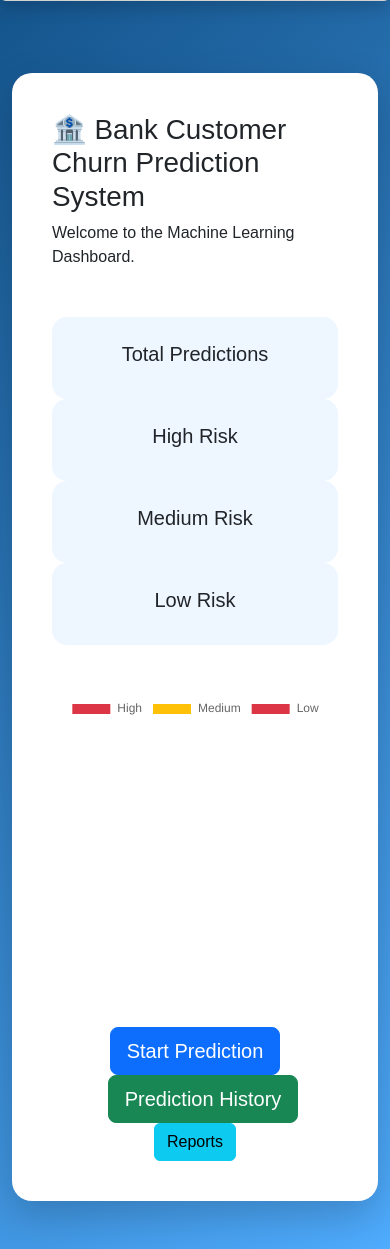
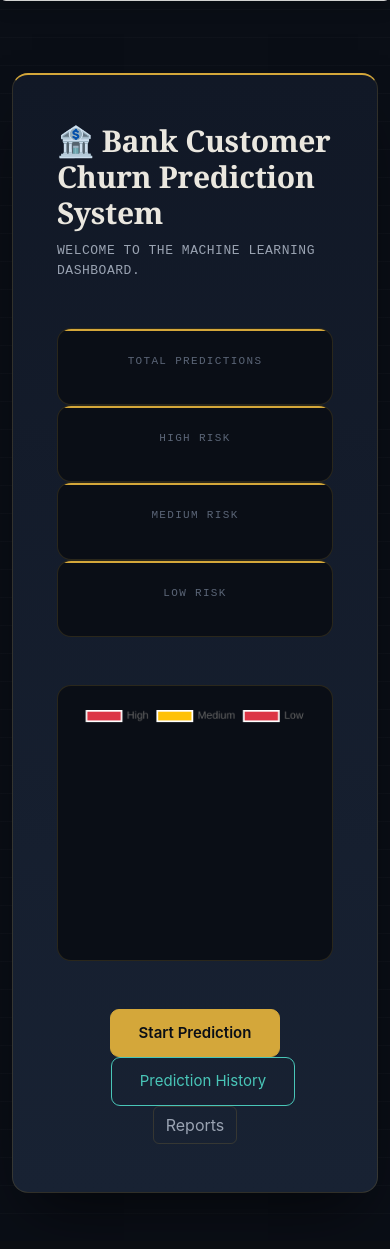
Before and after one commit to Hiruni28/bank-customer-churn-prediction, a Flask app: template templates/dashboard.html in a window 390 px wide. Shown: the part 159-1408 px from the top of the page. After the commit the page ends 1352 px from the top, so only its background shows below. Run offline with Flask 3, Linux system fonts and the light colour scheme; the template is opened without the code that fills it, so the values that code supplies are empty; parts of the project's set-up code (start-up, migrations or seed data) failed here and were passed over.

Commit message:
Updated dashboard.css file

```diff
--- a/static/dashboard.css
+++ b/static/dashboard.css
@@ -1,71 +1,298 @@
-body{
-
-    background:linear-gradient(135deg,#0f4c81,#4facfe);
-
-    font-family:Arial,Helvetica,sans-serif;
-
+:root{
+    --ink-950:#0a0e16;
+    --ink-900:#111826;
+    --ink-800:#182233;
+    --line:rgba(212,167,58,.16);
+    --gold:#d4a73a;
+    --gold-soft:#e8c877;
+    --signal:#49c6b8;
+    --danger:#e6555b;
+    --text-hi:#eae7df;
+    --text-mid:#9aa3b2;
+    --text-low:#5b6577;
 }
 
-.dashboard-card{
-
-    background:white;
-
-    border-radius:20px;
-
-    padding:40px;
-
-    box-shadow:0 15px 40px rgba(0,0,0,.2);
-
+*{
+    box-sizing:border-box;
 }
 
-.top-bar{
-
-    display:flex;
-
-    justify-content:space-between;
-
-    align-items:center;
-
+body{
+    background:
+        radial-gradient(ellipse 900px 500px at 50% -10%, rgba(212,167,58,.07), transparent 60%),
+        repeating-linear-gradient(180deg, rgba(255,255,255,.02) 0px, rgba(255,255,255,.02) 1px, transparent 1px, transparent 28px),
+        var(--ink-950);
+    font-family:'Inter','Segoe UI',Arial,Helvetica,sans-serif;
+    color:var(--text-hi);
+    min-height:100vh;
 }
 
-.profile{
-
-    display:flex;
-
-    align-items:center;
-
-    gap:20px;
-
+/* ---- profile bar (the .card injected above the container) ---- */
+.profile-bar{
+    background:linear-gradient(180deg, var(--ink-900), var(--ink-800)) !important;
+    border:1px solid var(--line) !important;
+    border-radius:0 !important;
+    box-shadow:none !important;
 }
 
-.avatar{
-
-    width:70px;
-
-    height:70px;
-
-    border-radius:50%;
-
-    border:3px solid #0f4c81;
-
+.profile-bar .card-body{
+    max-width:1200px;
+    margin:0 auto;
+    width:100%;
+    padding:22px 24px !important;
 }
 
+.profile-bar img{
+    border:2px solid var(--gold);
+    padding:2px;
+    background:var(--ink-950);
+}
+
+.profile-bar h4{
+    font-family:'Source Serif 4','Georgia',serif;
+    font-weight:600;
+    color:var(--text-hi);
+}
+
+.profile-bar .text-muted{
+    font-family:'IBM Plex Mono','Courier New',monospace;
+    font-size:13px;
+    letter-spacing:.02em;
+    color:var(--text-mid) !important;
+}
+
+/* ---- main dashboard card ---- */
+.dashboard-card{
+    background:linear-gradient(180deg, var(--ink-900), var(--ink-800));
+    border:1px solid var(--line);
+    border-top:2px solid var(--gold);
+    border-radius:16px;
+    padding:48px 44px;
+    box-shadow:0 30px 60px -20px rgba(0,0,0,.6);
+}
+
+.dashboard-card h1{
+    font-family:'Source Serif 4','Georgia',serif;
+    font-weight:600;
+    font-size:30px;
+    color:var(--text-hi);
+    letter-spacing:-.01em;
+}
+
+.dashboard-card > p{
+    font-family:'IBM Plex Mono','Courier New',monospace;
+    font-size:13px;
+    letter-spacing:.04em;
+    color:var(--text-mid);
+    margin-top:10px;
+    text-transform:uppercase;
+}
+
+/* ---- info cards ---- */
 .info-card{
+    background:var(--ink-950);
+    border:1px solid var(--line);
+    border-radius:14px;
+    padding:26px 20px;
+    text-align:center;
+    transition:transform .25s ease, border-color .25s ease;
+    position:relative;
+    overflow:hidden;
+}
 
-    background:#eef6ff;
-
-    padding:25px;
-
-    border-radius:15px;
-
-    text-align:center;
-
-    transition:.3s;
-
+.info-card::before{
+    content:"";
+    position:absolute;
+    top:0;
+    left:0;
+    right:0;
+    height:2px;
+    background:var(--accent, var(--gold));
 }
 
 .info-card:hover{
+    transform:translateY(-6px);
+    border-color:var(--line);
+}
 
-    transform:translateY(-6px);
+.info-card h5{
+    font-family:'IBM Plex Mono','Courier New',monospace;
+    font-size:11px;
+    letter-spacing:.12em;
+    text-transform:uppercase;
+    color:var(--text-low);
+    margin-bottom:10px;
+}
 
+.info-card h1{
+    font-family:'Source Serif 4','Georgia',serif;
+    font-weight:600;
+    font-size:38px;
+    color:var(--text-hi);
+    margin:0;
 }
+
+/* risk accent variants — apply alongside .info-card */
+.info-card.risk-high{--accent:var(--danger);}
+.info-card.risk-high h1{color:var(--danger);}
+
+.info-card.risk-medium{--accent:var(--gold);}
+.info-card.risk-medium h1{color:var(--gold-soft);}
+
+.info-card.risk-low{--accent:var(--signal);}
+.info-card.risk-low h1{color:var(--signal);}
+
+.info-card:not(.risk-high):not(.risk-medium):not(.risk-low) h1{
+    color:var(--text-hi);
+}
+
+/* ---- chart area ---- */
+#riskChart{
+    background:var(--ink-950);
+    border:1px solid var(--line);
+    border-radius:14px;
+    padding:16px;
+}
+
+/* ---- action buttons ---- */
+.btn-primary{
+    background:var(--gold);
+    border-color:var(--gold);
+    color:var(--ink-950);
+    font-weight:600;
+}
+.btn-primary:hover,
+.btn-primary:focus{
+    background:var(--gold-soft);
+    border-color:var(--gold-soft);
+    color:var(--ink-950);
+}
+
+.btn-success{
+    background:transparent;
+    border:1px solid var(--signal);
+    color:var(--signal);
+}
+.btn-success:hover,
+.btn-success:focus{
+    background:var(--signal);
+    border-color:var(--signal);
+    color:var(--ink-950);
+}
+
+.btn-info{
+    background:transparent;
+    border:1px solid var(--line);
+    color:var(--text-mid);
+}
+.btn-info:hover,
+.btn-info:focus{
+    background:var(--ink-800);
+    border-color:var(--gold);
+    color:var(--text-hi);
+}
+
+.btn-lg{
+    border-radius:9px;
+    padding:12px 28px;
+    font-size:15px;
+}
+
+.btn:focus-visible{
+    outline:2px solid var(--gold);
+    outline-offset:2px;
+}
+
+/* ---- navbar ---- */
+.navbar-ledger{
+    background:var(--ink-900) !important;
+    border-bottom:1px solid var(--line);
+    padding:14px 0;
+}
+
+.navbar-ledger .navbar-brand{
+    display:flex;
+    align-items:center;
+    gap:10px;
+    font-family:'Source Serif 4','Georgia',serif;
+    font-weight:600;
+    font-size:18px;
+    color:var(--text-hi) !important;
+    letter-spacing:-.01em;
+}
+
+.brand-mark{
+    width:26px;
+    height:26px;
+    border-radius:6px;
+    background:var(--ink-950);
+    border:1px solid var(--line);
+    display:flex;
+    align-items:flex-end;
+    justify-content:center;
+    gap:2px;
+    padding:5px 5px 4px;
+    flex-shrink:0;
+}
+
+.brand-mark span{
+    width:3px;
+    border-radius:1px;
+    background:var(--gold);
+}
+.brand-mark span:nth-child(1){height:5px;}
+.brand-mark span:nth-child(2){height:9px; background:var(--gold-soft);}
+.brand-mark span:nth-child(3){height:6px;}
+.brand-mark span:nth-child(4){height:11px; background:var(--signal);}
+
+.navbar-ledger .navbar-toggler{
+    border-color:var(--line);
+}
+
+.navbar-ledger .navbar-toggler-icon{
+    filter:invert(1) grayscale(1) brightness(1.6);
+}
+
+.navbar-ledger .nav-link{
+    font-family:'IBM Plex Mono','Courier New',monospace;
+    font-size:12.5px;
+    letter-spacing:.06em;
+    text-transform:uppercase;
+    color:var(--text-mid) !important;
+    padding:8px 14px !important;
+    border-radius:7px;
+    transition:color .2s ease, background .2s ease;
+}
+
+.navbar-ledger .nav-link i{
+    margin-right:5px;
+}
+
+.navbar-ledger .nav-link:hover,
+.navbar-ledger .nav-link:focus-visible{
+    color:var(--text-hi) !important;
+    background:var(--ink-800);
+}
+
+.navbar-ledger .nav-link.active{
+    color:var(--gold-soft) !important;
+}
+
+.navbar-ledger .nav-item + .nav-item{
+    margin-left:2px;
+}
+
+.navbar-ledger .logout-link{
+    color:var(--danger) !important;
+}
+
+.navbar-ledger .logout-link:hover{
+    background:rgba(230,85,91,.12);
+    color:var(--danger) !important;
+}
+
+@media (max-width:991px){
+    .navbar-ledger .navbar-nav{
+        margin-top:12px;
+        gap:2px;
+    }
+}
```
